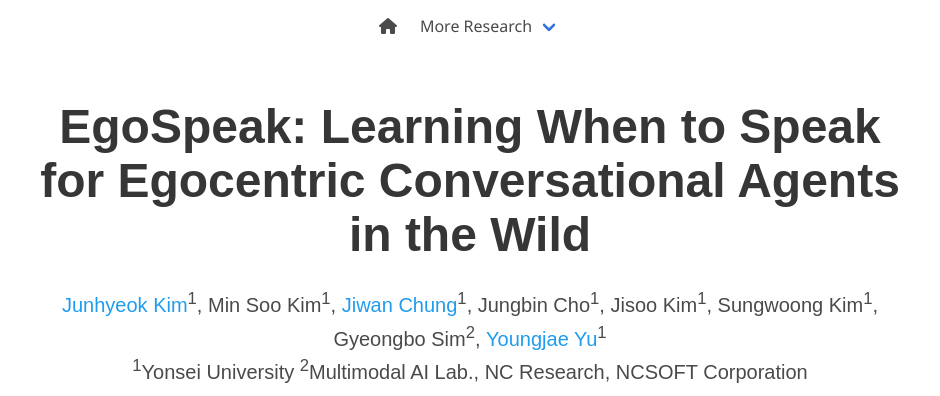
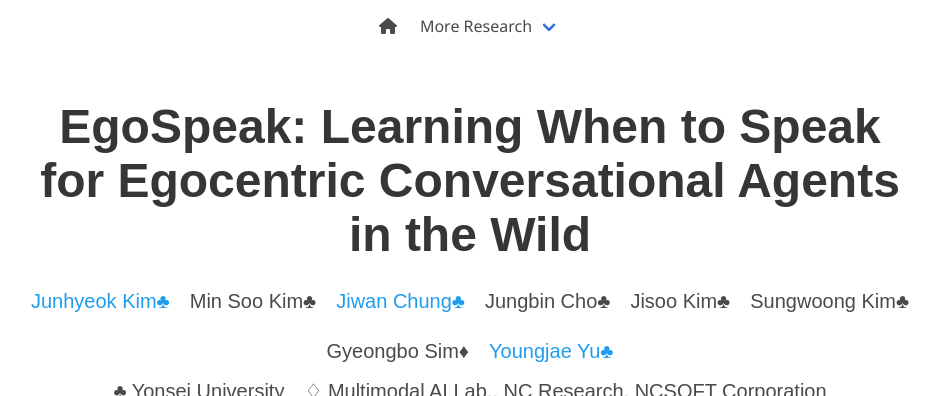
Before and after one commit to jun297/EgoSpeak, a plain HTML site: page index.html in a window 1280 px wide. Shown: the top 396 px of the page, without its empty margins (170-1110 px from the left). Drawn offline with nearby package versions, Linux system fonts and the light colour scheme; some icons are missing; a web font is replaced by a local one.

Commit message:
Fixed author list

```diff
--- a/index.html
+++ b/index.html
@@ -83,23 +83,29 @@
         <div class="column has-text-centered">
 
           <!-- Project Title -->
-          <h1 class="title is-1 publication-title">EgoSpeak: Learning When to Speak <br/> for Egocentric Conversational Agents <br/> in the Wild
+          <h1 class="title is-1 publication-title">
+            EgoSpeak: Learning When to Speak <br/>
+            for Egocentric Conversational Agents <br/>
+            in the Wild
           </h1>
 
-          <!-- Authors -->
-          <div class="is-size-5 publication-authors">
-            <span class="author-block"><a href="https://junhyeok.kim">Junhyeok Kim</a><sup>1</sup>,</span>
-            <span class="author-block">Min Soo Kim<sup>1</sup>,</span>
-            <span class="author-block"><a href="https://jiwanchung.github.io/">Jiwan Chung</a><sup>1</sup>,</span>
-            <span class="author-block">Jungbin Cho<sup>1</sup>,</span>
-            <span class="author-block">Jisoo Kim<sup>1</sup>,</span>
-            <span class="author-block">Sungwoong Kim<sup>1</sup>,</span>
-            <span class="author-block">Gyeongbo Sim<sup>2</sup>,</span>
-            <span class="author-block"><a href="https://mirlab.yonsei.ac.kr/">Youngjae Yu</a><sup>1</sup></span>
+          <!-- Authors Row -->
+          <div class="is-size-5 publication-authors author-line">
+            <!-- Use ♣ or ♦ after each author’s name -->
+            <span><a href="https://junhyeok.kim">Junhyeok Kim♣</a></span>
+            <span>Min Soo Kim♣</span>
+            <span><a href="https://jiwanchung.github.io/">Jiwan Chung♣</a></span>
+            <span>Jungbin Cho♣</span>
+            <span>Jisoo Kim♣</span>
+            <span>Sungwoong Kim♣</span>
+            <span>Gyeongbo Sim♦</span>
+            <span><a href="https://mirlab.yonsei.ac.kr/">Youngjae Yu♣</a></span>
           </div>
-          <div class="is-size-5 publication-authors">
-            <span class="author-block"><sup>1</sup>Yonsei University</span>
-            <span class="author-block"><sup>2</sup>Multimodal AI Lab., NC Research, NCSOFT Corporation</span>
+
+          <!-- Affiliations Row -->
+          <div class="is-size-5 publication-authors author-line">
+            <span>♣ Yonsei University</span>
+            <span>♢ Multimodal AI Lab., NC Research, NCSOFT Corporation</span>
           </div>
 
           <!-- Paper/Video/Code/Data Buttons (optional placeholders) -->
--- a/static/css/index.css
+++ b/static/css/index.css
@@ -155,3 +155,11 @@ body {
 #interpolation-image-wrapper img {
   border-radius: 5px;
 }
+
+.author-line {
+  display: flex;            /* Enables flex layout */
+  flex-wrap: wrap;          /* Allows wrapping if the row gets too long */
+  justify-content: center;  /* Centers all items horizontally */
+  gap: 1em;               /* Spacing between items */
+  margin-bottom: 0.5em;       /* Some bottom margin to separate rows */
+}
```
